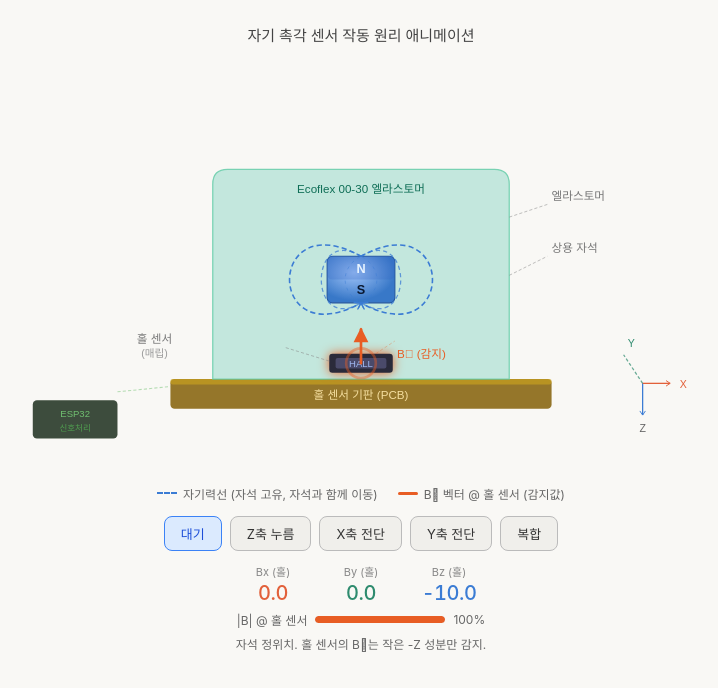
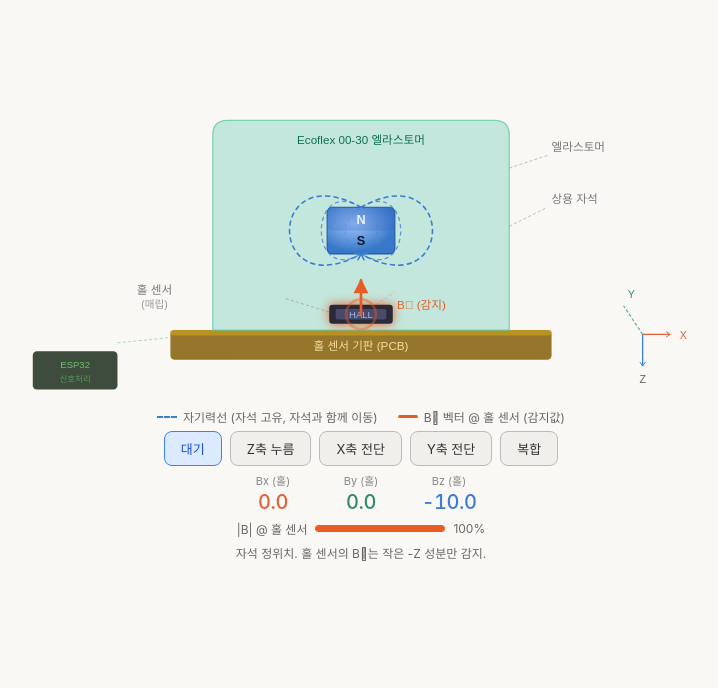
Before and after one commit to dasomi3f/TS, a plain HTML site: page magnetic_sensor_animation.html in a window 1280 px wide. Shown: the whole page, without its empty margins (279-997 px from the left). Drawn offline with Linux system fonts and the light colour scheme.

Commit message:
Update magnetic_sensor_animation.html

```diff
--- a/magnetic_sensor_animation.html
+++ b/magnetic_sensor_animation.html
@@ -10,17 +10,10 @@
     font-family: -apple-system, BlinkMacSystemFont, "Segoe UI", sans-serif;
     background: #f9f8f5;
     color: #1a1a1a;
-    padding: 24px 16px;
-    min-height: 100vh;
+    padding: 4px 8px 8px;
+    margin: 0;
   }
   #root { max-width: 720px; margin: 0 auto; }
-  h2 {
-    text-align: center;
-    font-size: 15px;
-    font-weight: 500;
-    color: #444;
-    margin-bottom: 8px;
-  }
   svg { display: block; width: 100%; }
 
   .legend {
@@ -29,7 +22,7 @@
     justify-content: center;
     font-size: 12px;
     color: #666;
-    margin: 8px 0 4px;
+    margin: 2px 0 2px;
     flex-wrap: wrap;
   }
   .legend span {
@@ -54,7 +47,7 @@
     gap: 8px;
     flex-wrap: wrap;
     justify-content: center;
-    margin: 14px 0 6px;
+    margin: 6px 0 4px;
   }
   button.mode-btn {
     padding: 7px 16px;
@@ -82,7 +75,7 @@
     display: flex;
     justify-content: center;
     gap: 28px;
-    margin: 12px 0 6px;
+    margin: 6px 0 4px;
   }
   .val-box { text-align: center; min-width: 60px; }
   .val-label { font-size: 11px; color: #888; margin-bottom: 2px; }
@@ -131,9 +124,7 @@
 </head>
 <body>
 <div id="root">
-  <h2>자기 촉각 센서 작동 원리 애니메이션</h2>
-
-  <svg id="sv" viewBox="0 0 680 400">
+  <svg id="sv" viewBox="0 0 680 380">
     <defs>
       <marker id="arr" viewBox="0 0 10 10" refX="8" refY="5" markerWidth="5" markerHeight="5" orient="auto-start-reverse">
         <path d="M2 1L8 5L2 9" fill="none" stroke="context-stroke" stroke-width="1.5" stroke-linecap="round" stroke-linejoin="round"/>
```
